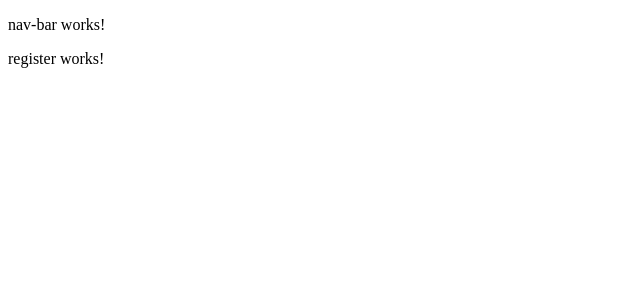
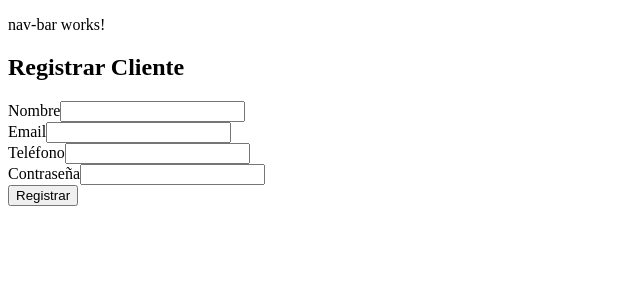
Before and after one commit to FiorelaClarz/PROYECTO-FINAL-PWEB2, an Angular app in the folder saborExpres/: page /register in a window 1280 px wide. Shown: the top 300 px of the page, without its empty margins (0-640 px from the left). Built offline with nearby package versions, Linux system fonts and the light colour scheme.

Commit message:
componente register

```diff
--- a/saborExpres/src/app/register/register.component.html
+++ b/saborExpres/src/app/register/register.component.html
@@ -1 +1,22 @@
-<p>register works!</p>
+<div class="register-container">
+    <h2>Registrar Cliente</h2>
+    <form [formGroup]="registerForm" (ngSubmit)="onSubmit()">
+      <div class="form-group">
+        <label for="nombre">Nombre</label>
+        <input id="nombre" formControlName="nombre" class="form-control" />
+      </div>
+      <div class="form-group">
+        <label for="email">Email</label>
+        <input id="email" formControlName="email" class="form-control" type="email" />
+      </div>
+      <div class="form-group">
+        <label for="telefono">Teléfono</label>
+        <input id="telefono" formControlName="telefono" class="form-control" />
+      </div>
+      <div class="form-group">
+        <label for="password">Contraseña</label>
+        <input id="password" formControlName="password" class="form-control" type="password" />
+      </div>
+      <button type="submit" class="btn btn-primary">Registrar</button>
+    </form>
+  </div>
--- a/saborExpres/src/app/register/register.component.ts
+++ b/saborExpres/src/app/register/register.component.ts
@@ -1,12 +1,45 @@
 import { Component } from '@angular/core';
+import { FormBuilder, FormGroup, ReactiveFormsModule, Validators } from '@angular/forms';
+import { ApiService } from '../api.service';
+import { HttpClientModule, HttpResponse } from '@angular/common/http';
+import { RouterLink } from '@angular/router';
+import { CommonModule } from '@angular/common';
 
 @Component({
   selector: 'app-register',
   standalone: true,
-  imports: [],
+  imports: [RouterLink,CommonModule,HttpClientModule,ReactiveFormsModule],
+  providers: [ApiService],
   templateUrl: './register.component.html',
   styleUrl: './register.component.css'
 })
 export class RegisterComponent {
+  registerForm: FormGroup;
 
+  constructor(private fb: FormBuilder, private apiService: ApiService) {
+    this.registerForm = this.fb.group({
+      nombre: ['', Validators.required],
+      email: ['', [Validators.required, Validators.email]],
+      telefono: ['', Validators.required],
+      password: ['', Validators.required]
+    });
+  }
+
+  onSubmit() {
+    if (this.registerForm.valid) {
+      console.log("registro valido")
+      this.apiService.registrarCliente(this.registerForm.value).subscribe(
+        response => {
+          console.log('Registro exitoso', response);
+          // Manejar el registro exitoso, como redireccionar al login
+        },
+        error => {
+          console.error('Error en el registro', error);
+          // Manejar el error de registro, como mostrar un mensaje de error
+        }
+      );
+    }else{
+      console.log("registro invalido")
+    }
+  }
 }
```
